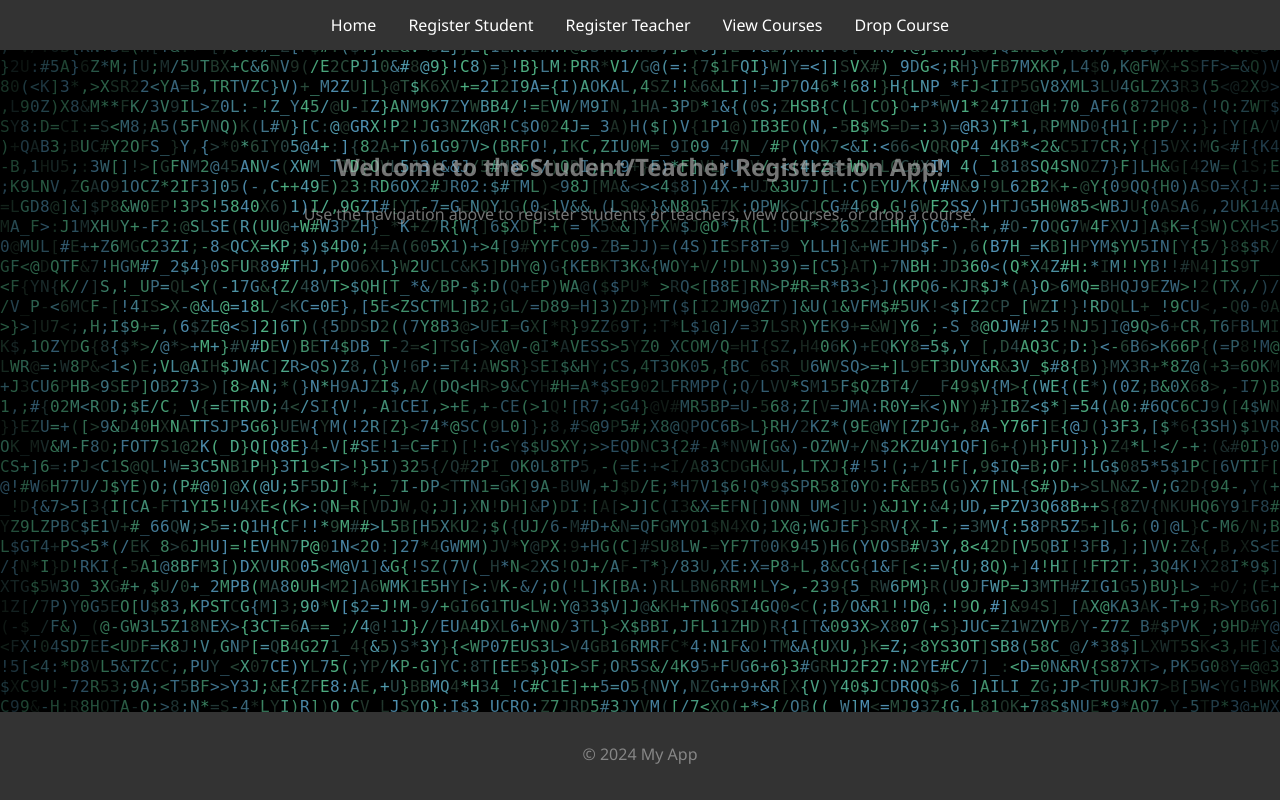
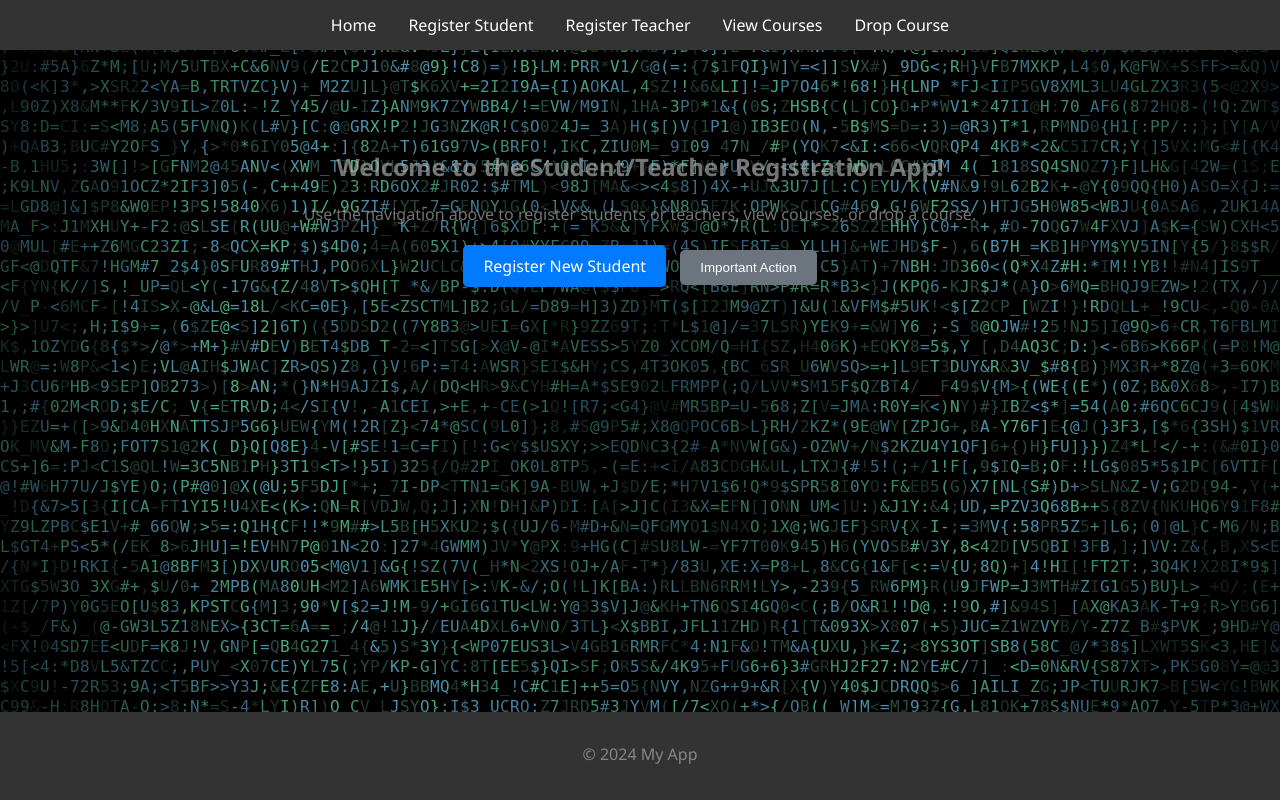
Before and after one commit to RawailEocean/flask-course-app, a Flask app: page / in a window 1280 px wide. Run offline with Flask 3, Linux system fonts and the light colour scheme.

Commit message:
Update index.html

```diff
--- a/templates/index.html
+++ b/templates/index.html
@@ -6,4 +6,9 @@
     <h2>Welcome to the Student/Teacher Registration App!</h2>
     <p>Use the navigation above to register students or teachers, view courses, or drop a course.</p>
 
+    <!-- Removed Star Border elements. You can add regular links or buttons here if desired. -->
+    <p>
+        <a href="{{ url_for('register_student_page') }}" style="display: inline-block; padding: 10px 20px; background-color: #007bff; color: white; text-decoration: none; border-radius: 5px;">Register New Student</a>
+        <button style="padding: 10px 20px; background-color: #6c757d; color: white; border: none; border-radius: 5px; cursor: pointer; margin-left: 10px;">Important Action</button>
+    </p>
 {% endblock %}
```
